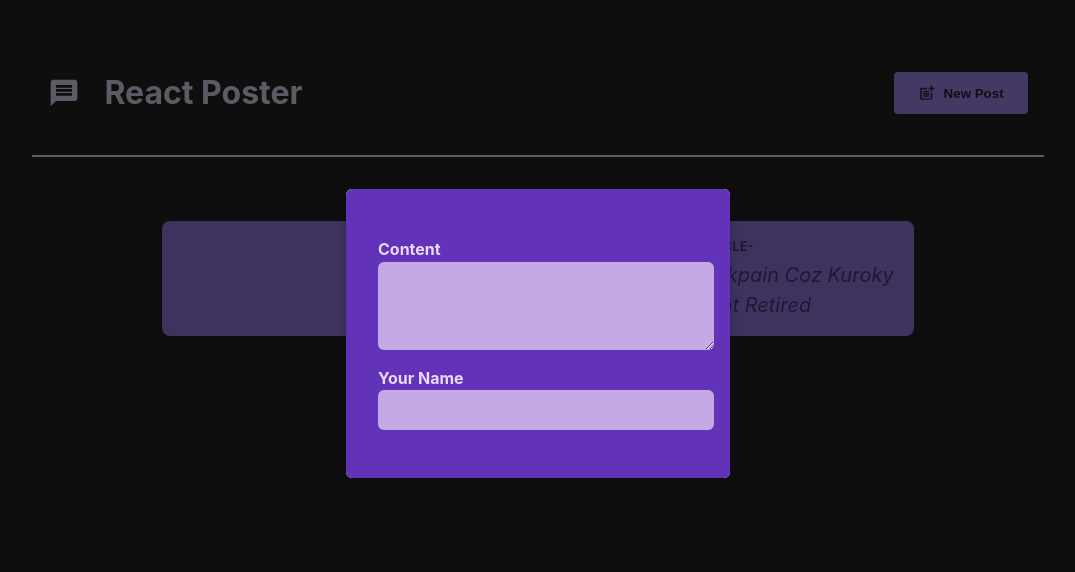
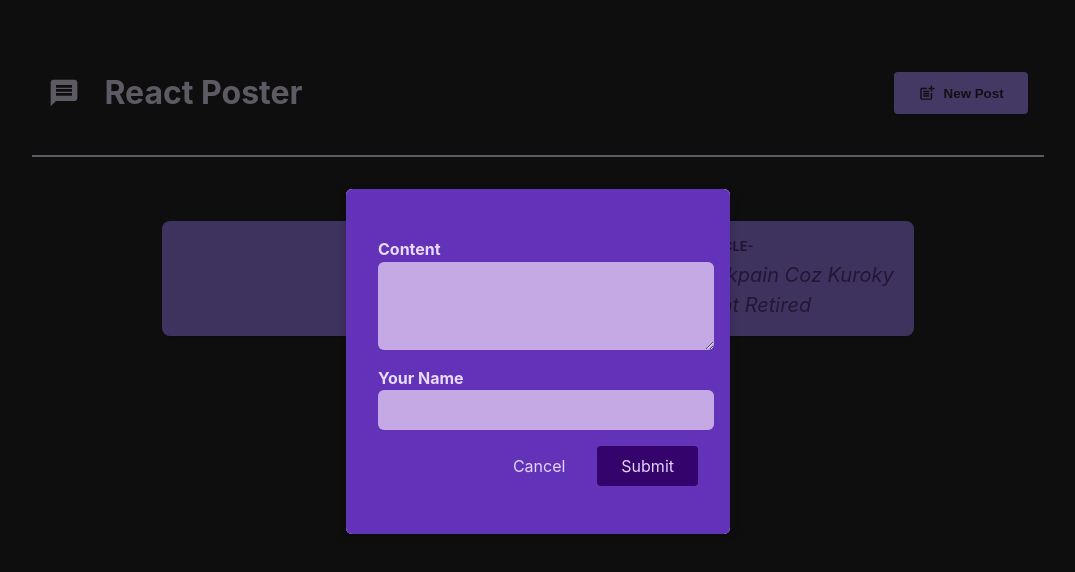
Before and after one commit to eunoia-code/learn-reactjs, a React (Vite) app: page / in a window 1280 px wide. Both pictures are taken after a click on the button "New Post". Shown: the top 572 px of the page, without its empty margins (102-1177 px from the left). Built offline with nearby package versions, Linux system fonts and the light colour scheme.

Commit message:
30. Adding Form Buttons

```diff
--- a/src/components/MainHeader.jsx
+++ b/src/components/MainHeader.jsx
@@ -1,16 +1,16 @@
 import { MdPostAdd, MdMessage } from 'react-icons/md';
 
-import classes from './MainHeader.module.css';
+import styles from './MainHeader.module.css';
 
 export default function MainHeader({ onCreatePost }) {
   return (
-    <header className={classes.header}>
-      <h1 className={classes.logo}>
+    <header className={styles.header}>
+      <h1 className={styles.logo}>
         <MdMessage />
         React Poster
       </h1>
       <p>
-        <button className={classes.button} onClick={onCreatePost}>
+        <button className={styles.button} onClick={onCreatePost}>
           <MdPostAdd size={18} />
           New Post
         </button>
--- a/src/components/Modal.jsx
+++ b/src/components/Modal.jsx
@@ -1,10 +1,10 @@
-import classes from './Modal.module.css'
+import styles from './Modal.module.css'
 
 export default function Modal({children, onClose}) {
   return (
     <>
-      <div className={classes.backdrop} onClick={onClose} />
-      <dialog open className={classes.modal}>
+      <div className={styles.backdrop} onClick={onClose} />
+      <dialog open className={styles.modal}>
         {children}
       </dialog>
     </>
--- a/src/components/NewPost.jsx
+++ b/src/components/NewPost.jsx
@@ -1,16 +1,20 @@
 import styles from './NewPost.module.css';
 
-export default function NewPost(props) {
+export default function NewPost({onContentChange, onNameChange, onCancel}) {
 
   return (
     <form className={styles.form}>
       <p>
         <label htmlFor="content">Content</label>
-        <textarea id="content" required rows={3} onChange={props.onContentChange} />
+        <textarea id="content" required rows={3} onChange={onContentChange} />
       </p>
       <p>
         <label htmlFor="name">Your Name</label>
-        <input type="text" id="name" required onChange={props.onNameChange} />
+        <input type="text" id="name" required onChange={onNameChange} />
+      </p>
+      <p className={styles.actions}>
+        <button type='button' onClick={onCancel}>Cancel</button>
+        <button type='submit'>Submit</button>
       </p>
     </form>
   );
--- a/src/components/PostsList.jsx
+++ b/src/components/PostsList.jsx
@@ -28,7 +28,11 @@ export default function PostsList({isPosting, onStopPosting}) {
     <>
       { isPosting && (
         <Modal onClose={onStopPosting}>
-          <NewPost onContentChange={contentChangeHandler} onNameChange={nameChangeHandler} />
+          <NewPost
+            onContentChange={contentChangeHandler}
+            onNameChange={nameChangeHandler}
+            onCancel={onStopPosting}
+          />
         </Modal>
       )}
       <ul className={styles.posts}>
```
